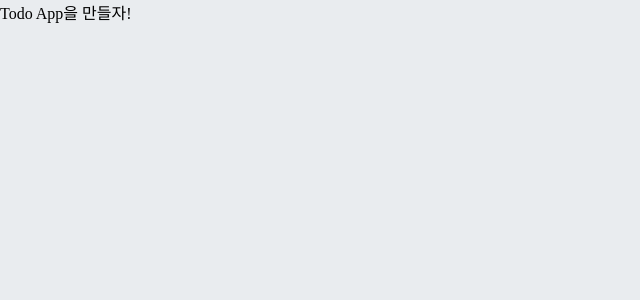
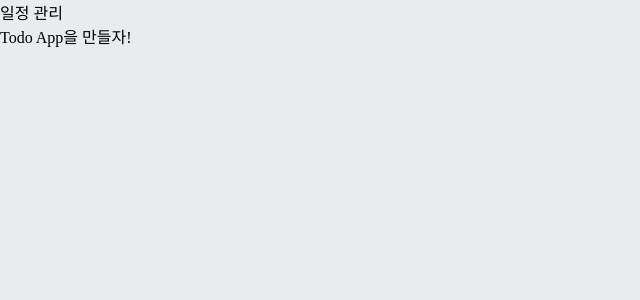
Before and after one commit to Opdata/React_Todo, a React (Create React App) app: page / in a window 1280 px wide. Shown: the top 300 px of the page, without its empty margins (0-640 px from the left). Built offline with nearby package versions, Linux system fonts and the light colour scheme.

Commit message:
[test] TodoTemplate 렌더링 테스트

```diff
--- a/src/App.js
+++ b/src/App.js
@@ -1,7 +1,8 @@
 import React from 'react';
+import TodoTemplate from './components/TodoTemplate';
 
 const App = () => {
-  return <div>Todo App을 만들자!</div>;
+  return <TodoTemplate>Todo App을 만들자!</TodoTemplate>;
 };
 
 export default App;
--- a/src/components/TodoTemplate.js
+++ b/src/components/TodoTemplate.js
@@ -1 +1,15 @@
 // 화면을 가운데에 정렬시켜주며, 일정관리를 보여준다. children 으로 내부 jsx를 props로 받아 렌더링해준다.
+
+import React from 'react';
+import classnames from 'classnames';
+
+const TodoTemplate = ({ children }) => {
+  return (
+    <div className='TodoTemplate'>
+      <div className='app-title'>일정 관리</div>
+      <div className='content'>{children}</div>
+    </div>
+  );
+};
+
+export default TodoTemplate;
```
